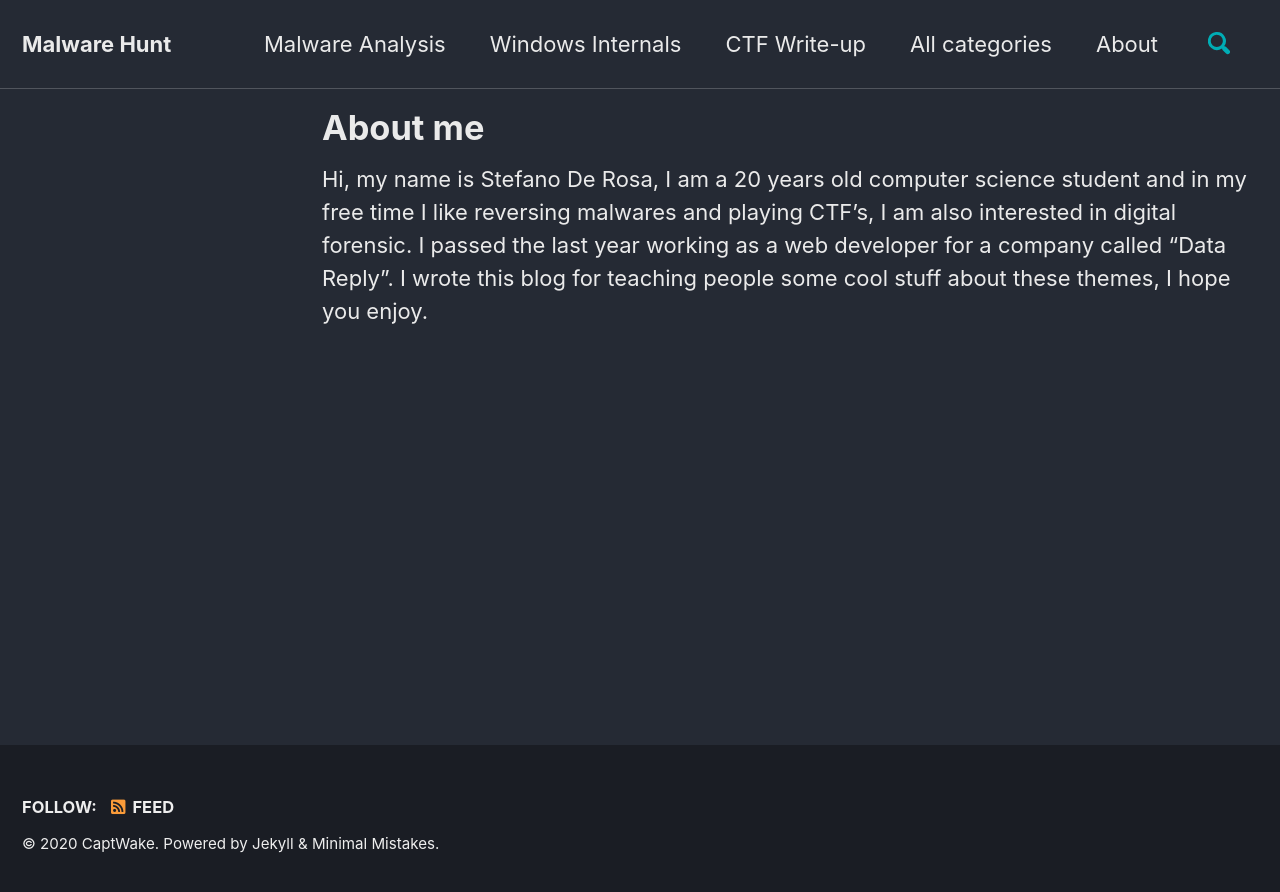
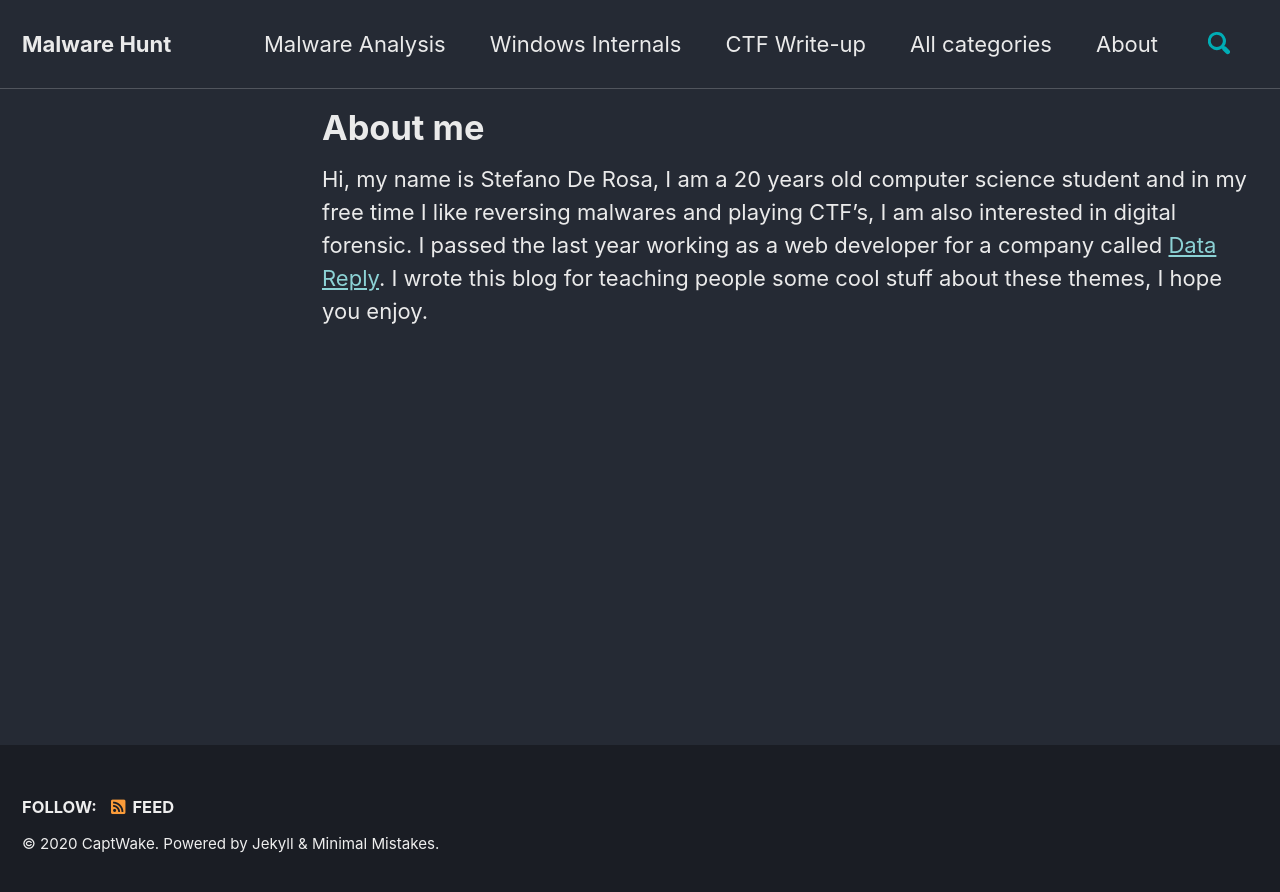
Before and after one commit to CaptWake/CaptWake.github.io, a Jekyll site: the page built from about/me.md, in a window 1280 px wide. Shown: the top 892 px of the page. Built offline with Jekyll 4.4.1, drawn with Linux system fonts in a browser that asks for light colours; cached includes are drawn as plain includes; some of the changed lines change nothing that is shown.

Commit message:
Update me.md

```diff
--- a/about/me.md
+++ b/about/me.md
@@ -4,5 +4,5 @@ title: "About me"
 classes: wide
 ---
 Hi, my name is Stefano De Rosa, I am a 20 years old computer science student and in my free time I like reversing malwares and playing CTF's, I am also interested in digital forensic.
-I passed the last year working as a web developer for a company called "Data Reply".
+I passed the last year working as a web developer for a company called [Data Reply](https://www.reply.com/data-reply/en/).
 I wrote this blog for teaching people some cool stuff about these themes, I hope you enjoy.
```
